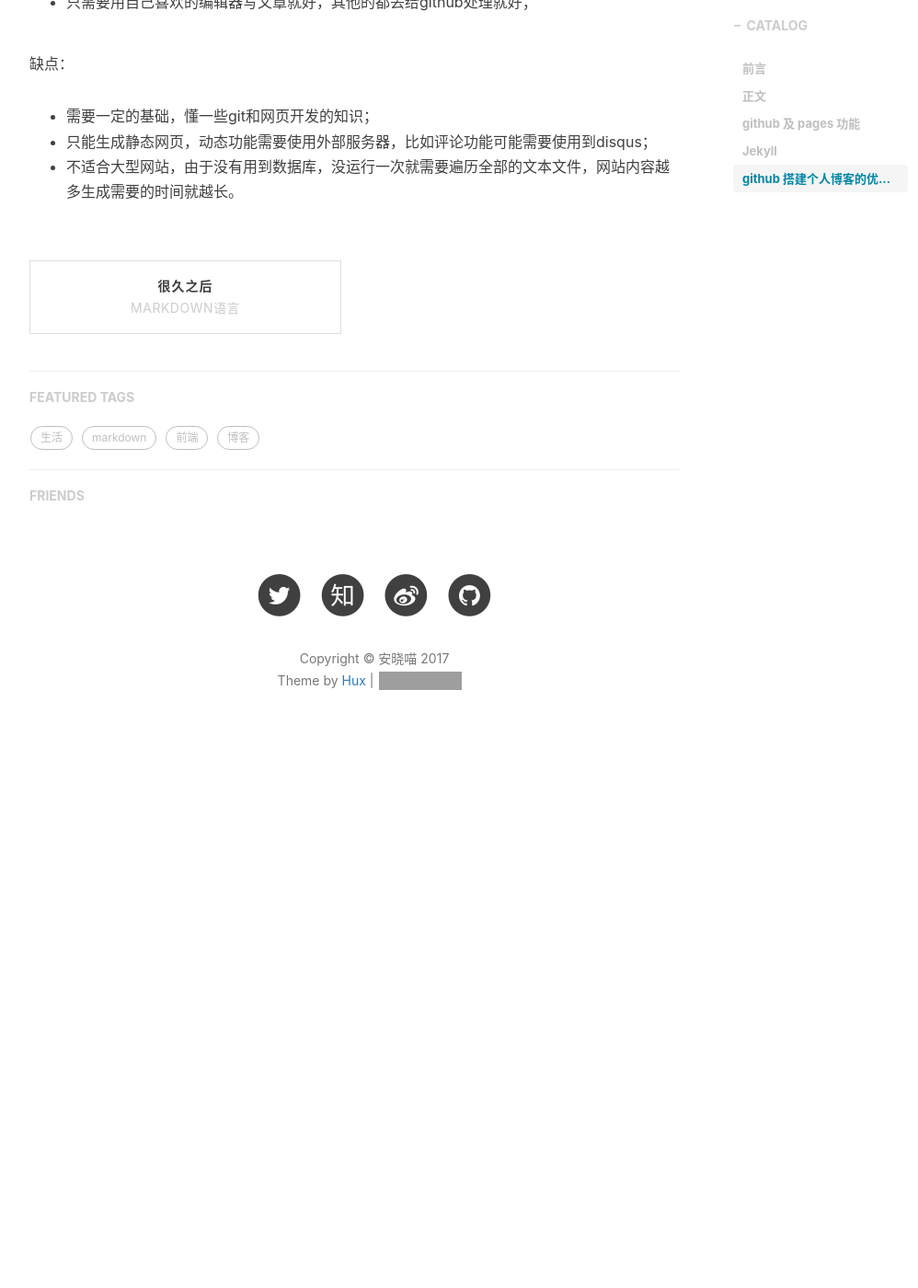
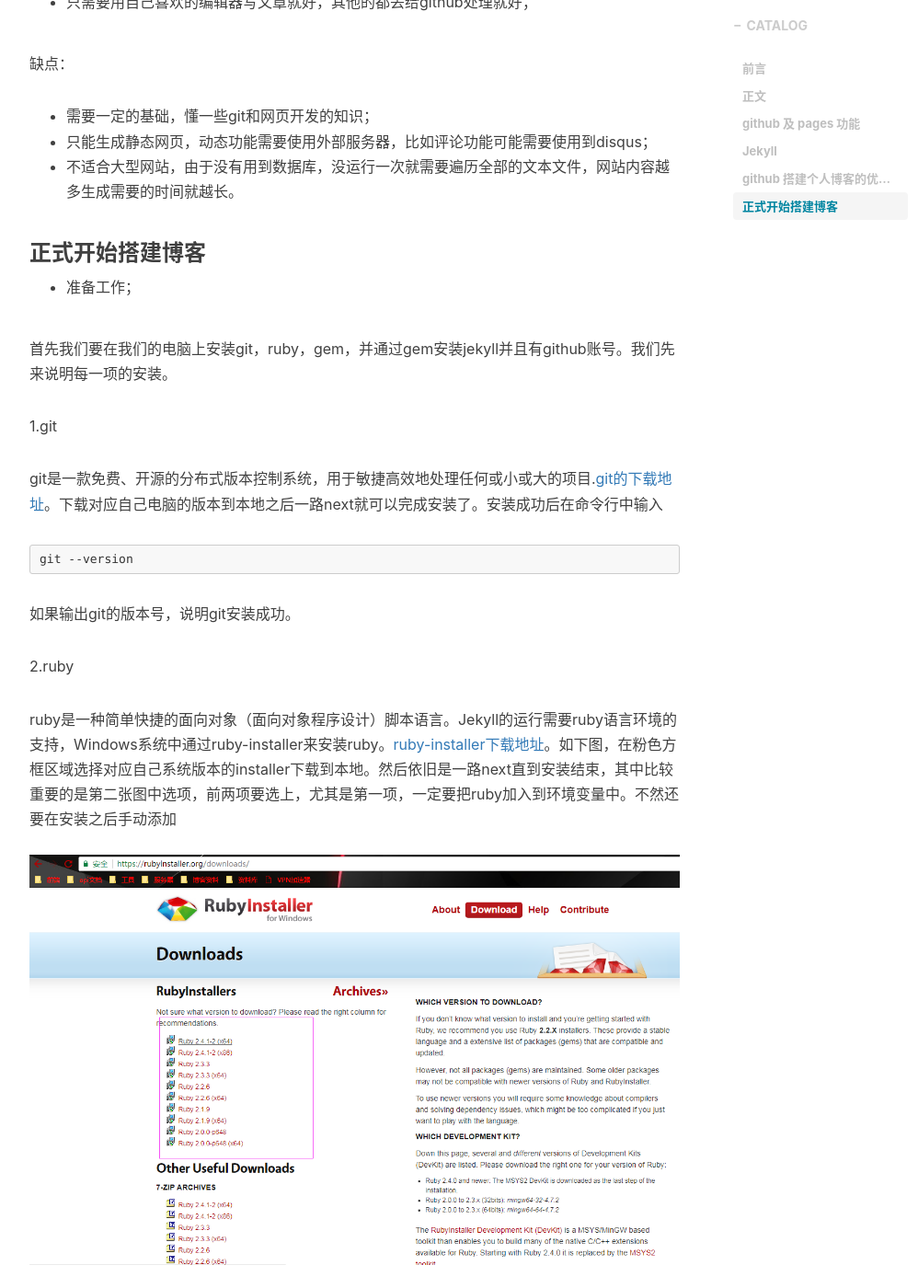
Before and after one commit to axmiao/axmiao.github.io, a Jekyll site: the page built from _posts/2017-08-07-githubPages搭建个人博客.md, in a window 1280 px wide and 1400 px high, scrolled down 2792 px. Shown: the whole window at 92% size, without its empty margins (233-1231 px from the left). Built offline with Jekyll 4.4.1, drawn with Linux system fonts in a browser that asks for light colours; nearby versions of some CDN libraries; comment, search, counter and statistics services are not loaded; before the commit the page ends 3636 px from its top, so only the background shows below that; some of the changed text lies outside the part shown; grey boxes are pictures that could not be loaded.

Commit message:
post 0.0.41

````diff
--- a/_posts/2017-08-07-githubPages搭建个人博客.md
+++ b/_posts/2017-08-07-githubPages搭建个人博客.md
@@ -41,13 +41,36 @@
 ### github 搭建个人博客的优缺点
 
 优点：
-
   * 免费且不限流量；
   * 享受git的版本管理功能，不用担心文章遗失；
   * 只需要用自己喜欢的编辑器写文章就好，其他的都丢给github处理就好；
 
 缺点：
-
   * 需要一定的基础，懂一些git和网页开发的知识；
   * 只能生成静态网页，动态功能需要使用外部服务器，比如评论功能可能需要使用到disqus；
   * 不适合大型网站，由于没有用到数据库，没运行一次就需要遍历全部的文本文件，网站内容越多生成需要的时间就越长。
+
+### 正式开始搭建博客
+
+* 准备工作；
+
+首先我们要在我们的电脑上安装git，ruby，gem，并通过gem安装jekyll并且有github账号。我们先来说明每一项的安装。
+
+1.git
+
+git是一款免费、开源的分布式版本控制系统，用于敏捷高效地处理任何或小或大的项目.[git的下载地址](https://git-scm.com/downloads)。下载对应自己电脑的版本到本地之后一路next就可以完成安装了。安装成功后在命令行中输入
+```
+git --version
+```
+如果输出git的版本号，说明git安装成功。
+
+2.ruby
+
+ruby是一种简单快捷的面向对象（面向对象程序设计）脚本语言。Jekyll的运行需要ruby语言环境的支持，Windows系统中通过ruby-installer来安装ruby。[ruby-installer下载地址](https://rubyinstaller.org/downloads/)。如下图，在粉色方框区域选择对应自己系统版本的installer下载到本地。然后依旧是一路next直到安装结束，其中比较重要的是第二张图中选项，前两项要选上，尤其是第一项，一定要把ruby加入到环境变量中。不然还要在安装之后手动添加
+![installer-list](/img/post_pic_03/post_03_03.png "installer-list")
+安装完成之后依旧是命令行中通过查看版本号来验证是否安装成功。代码如下：
+```
+ruby -v
+```
+
+3.gem
````
Also changed, not shown: img/post_pic_03/post_03_03.png (added), img/post_pic_03/post_03_04.png (added).
